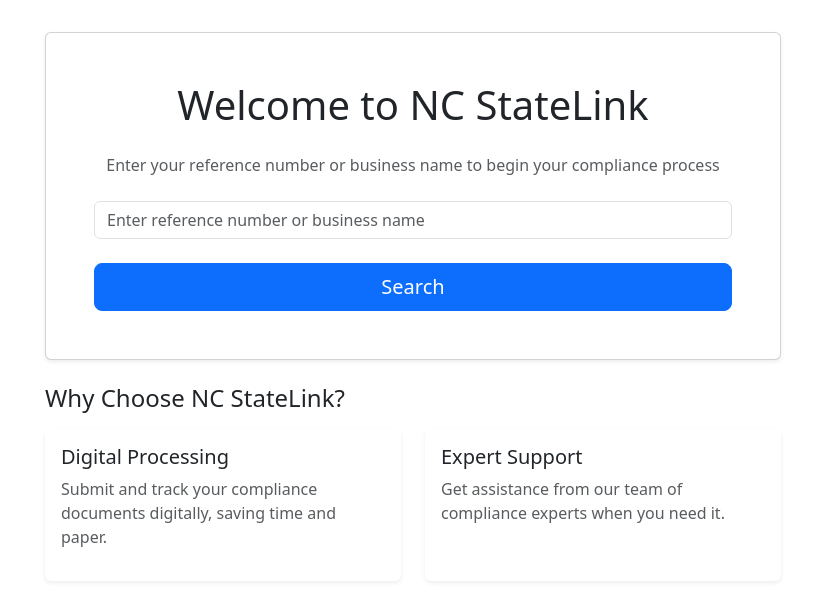
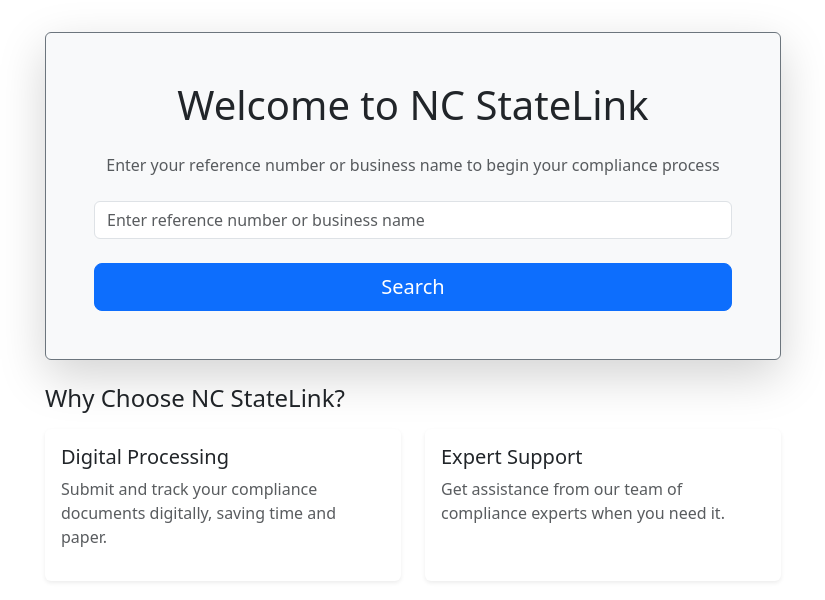
Before and after one commit to Kuscko/StateLink-Web, a Django app: page / in a window 1280 px wide. Shown: the part 56-656 px from the top of the page, without its empty margins (227-1052 px from the left). Run offline with Django 5.2, Linux system fonts and the light colour scheme; some libraries are stand-ins or nearby versions.

Commit message:
Darkened and made the search bar are pop on home.html

```diff
--- a/StateLink_Web/templates/core/home.html
+++ b/StateLink_Web/templates/core/home.html
@@ -10,7 +10,7 @@
 {% block content %}
 <div class="row justify-content-center">
     <div class="col-md-8">
-        <div class="card shadow-sm">
+        <div class="card shadow-lg border border-secondary" style="background-color: #f8f9fa;">
             <div class="card-body p-5">
                 <h1 class="text-center mb-4">Welcome to NC StateLink</h1>
                 <p class="text-center text-muted mb-4">
```
